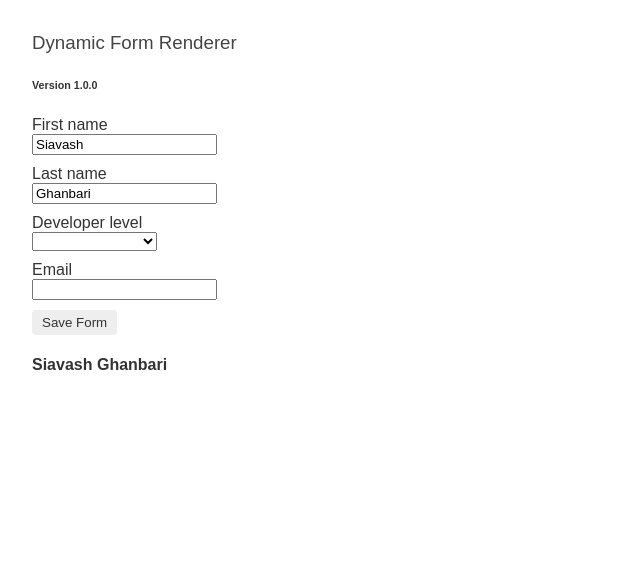
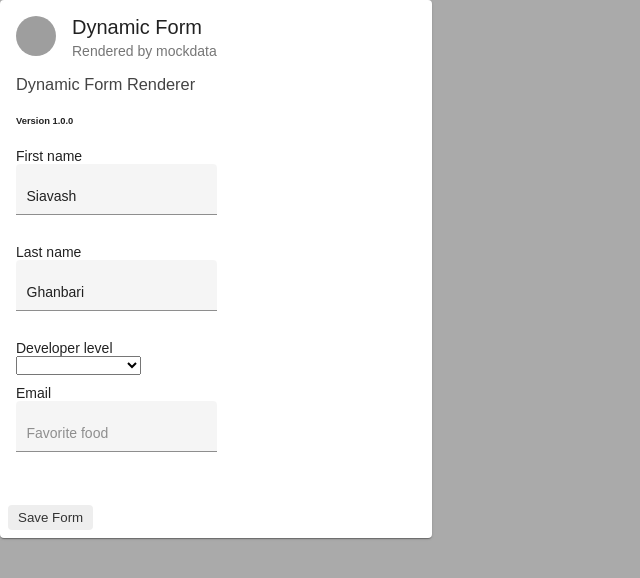
Before and after one commit to SiaExplains/dynamic-form, an Angular app: page / in a window 1280 px wide. Shown: the top 578 px of the page, without its empty margins (0-640 px from the left). Built offline with nearby package versions, Linux system fonts and the light colour scheme; grey boxes are pictures that could not be loaded.

Commit message:
change textbox into material component

```diff
--- a/angular.json
+++ b/angular.json
@@ -23,6 +23,7 @@
               "src/assets"
             ],
             "styles": [
+              "./node_modules/@angular/material/prebuilt-themes/indigo-pink.css",
               "src/styles.css"
             ],
             "scripts": []
@@ -83,6 +84,7 @@
               "src/assets"
             ],
             "styles": [
+              "./node_modules/@angular/material/prebuilt-themes/indigo-pink.css",
               "src/styles.css"
             ],
             "scripts": []
--- a/package.json
+++ b/package.json
@@ -16,16 +16,19 @@
   "license": "MIT",
   "dependencies": {
     "@angular/animations": "8.0.0-rc.2",
+    "@angular/cdk": "~7.3.7",
     "@angular/common": "8.0.0-rc.2",
     "@angular/compiler": "8.0.0-rc.2",
     "@angular/core": "8.0.0-rc.2",
     "@angular/forms": "8.0.0-rc.2",
+    "@angular/material": "^7.3.7",
     "@angular/platform-browser": "8.0.0-rc.2",
     "@angular/platform-browser-dynamic": "8.0.0-rc.2",
     "@angular/router": "8.0.0-rc.2",
     "@angular/upgrade": "8.0.0-rc.2",
     "angular-in-memory-web-api": "github:brandonroberts/in-memory-web-api-bazel#50a34d8",
     "core-js": "^2.5.4",
+    "hammerjs": "^2.0.8",
     "rxjs": "^6.5.1",
     "zone.js": "~0.9.1"
   },
--- /dev/null
+++ b/src/app/app.component.css
@@ -0,0 +1,8 @@
+.example-card {
+  max-width: 400px;
+}
+
+.example-header-image {
+  background-image: url('https://material.angular.io/assets/img/examples/shiba1.jpg');
+  background-size: cover;
+}
--- a/src/app/app.component.html
+++ b/src/app/app.component.html
@@ -1,3 +1,13 @@
+<div layout="row" layout-align="center center">
+    <div>
+        <mat-card class="example-card">
+            <mat-card-header>
+              <div mat-card-avatar class="example-header-image"></div>
+              <mat-card-title>Dynamic Form</mat-card-title>
+              <mat-card-subtitle>Rendered by mockdata</mat-card-subtitle>
+            </mat-card-header>
+
+            <mat-card-content>
                 <h3>Dynamic Form Renderer</h3><h6>Version 1.0.0</h6>
                 <div>
                     <form (ngSubmit)="onSubmit()" [formGroup]="form">
@@ -6,9 +16,7 @@
                         <app-form [element]="elm" [form]="form"></app-form>
                       </div>
 
-      <div class="form-row">
-        <button type="submit" [disabled]="!form.valid">Save Form</button>
-      </div>
+
                     </form>
 
                     <div *ngIf="payLoad" class="form-row">
@@ -18,4 +26,12 @@
                       {{payLoad}}
                     </div>
                   </div>
-  <h4>Siavash Ghanbari</h4>
+            </mat-card-content>
+            <mat-card-actions>
+                <div class="form-row">
+                    <button mat-Button type="submit" [disabled]="!form.valid">Save Form</button>
+                  </div>
+            </mat-card-actions>
+          </mat-card>
+      </div>
+</div>
--- a/src/app/app.component.ts
+++ b/src/app/app.component.ts
@@ -7,6 +7,7 @@ import { MockMetaDataService } from './services/mock-metadata.service';
 @Component({
   selector: 'app-root',
   templateUrl: './app.component.html',
+  styleUrls: ['./app.component.css'],
   providers:  [MockMetaDataService]
 })
 export class AppComponent implements OnInit {
--- a/src/app/app.module.ts
+++ b/src/app/app.module.ts
@@ -4,9 +4,13 @@ import { NgModule }                     from '@angular/core';
 
 import { AppComponent }                 from './app.component';
 import { DynamicFormGroupComponent } from './dynamic-form-group.component';
+import { BrowserAnimationsModule } from '@angular/platform-browser/animations';
+import { MaterialModule } from './material.module';
+
+
 
 @NgModule({
-  imports: [ BrowserModule, ReactiveFormsModule ],
+  imports: [ BrowserModule, ReactiveFormsModule, BrowserAnimationsModule, MaterialModule ],
   declarations: [ AppComponent,  DynamicFormGroupComponent ],
   bootstrap: [ AppComponent ]
 })
--- a/src/app/dynamic-form-group.component.html
+++ b/src/app/dynamic-form-group.component.html
@@ -1,10 +1,12 @@
-<div [formGroup]="form">
+<div [formGroup]="form" >
     <label [attr.for]="element.key">{{element.label}}</label>
 
-  <div [ngSwitch]="element.controlType">
+    <div [ngSwitch]="element.controlType" class="fields-container">
 
-    <input *ngSwitchCase="'textbox'" [formControlName]="element.key"
-            [id]="element.key" [type]="element.type">
+        <mat-form-field *ngSwitchCase="'textbox'" appearance="fill" class="example-full-width">
+            <input matInput placeholder="Favorite food" [formControlName]="element.key" [id]="element.key"
+             [type]="element.type">
+          </mat-form-field>
 
       <select [id]="element.key" *ngSwitchCase="'dropdown'" [formControlName]="element.key">
         <option *ngFor="let opt of element.options" [value]="opt.key">{{opt.value}}</option>
--- a/src/app/dynamic-form-group.component.ts
+++ b/src/app/dynamic-form-group.component.ts
@@ -1,7 +1,7 @@
 import { Component, Input } from '@angular/core';
-import { FormGroup }        from '@angular/forms';
 
 import { ElementBase }     from './elements/element-base';
+import { FormGroup } from '@angular/forms';
 
 @Component({
   selector: 'app-form',
--- a/src/index.html
+++ b/src/index.html
@@ -5,7 +5,9 @@
     <base href="/">
     <title>Dynamic Form Renderer</title>
     <meta name="viewport" content="width=device-width, initial-scale=1">
-  </head>
+      <link href="https://fonts.googleapis.com/css?family=Roboto:300,400,500" rel="stylesheet">
+    <link href="https://fonts.googleapis.com/icon?family=Material+Icons" rel="stylesheet">
+</head>
   <body>
     <app-root></app-root>
   </body>
--- a/src/main.ts
+++ b/src/main.ts
@@ -1,3 +1,4 @@
+import 'hammerjs';
 import { enableProdMode } from '@angular/core';
 import { platformBrowserDynamic } from '@angular/platform-browser-dynamic';
 
--- a/src/styles.css
+++ b/src/styles.css
@@ -11,6 +11,7 @@ h2, h3 {
 }
 body {
   margin: 2em;
+  background-color: #aaa;
 }
 body, input[text], button {
   color: #333;
@@ -70,3 +71,6 @@ nav a.active {
 .form-row{
   margin-top: 10px;
 }
+
+html, body { height: 100%; }
+body { margin: 0; font-family: Roboto, "Helvetica Neue", sans-serif; }
```
Also changed, not shown: src/app/material.module.ts (added, +11 -0 lines), 1 other file (tests, documents, lock files or other folders). Lines whose indentation alone changed are shown as unchanged.
